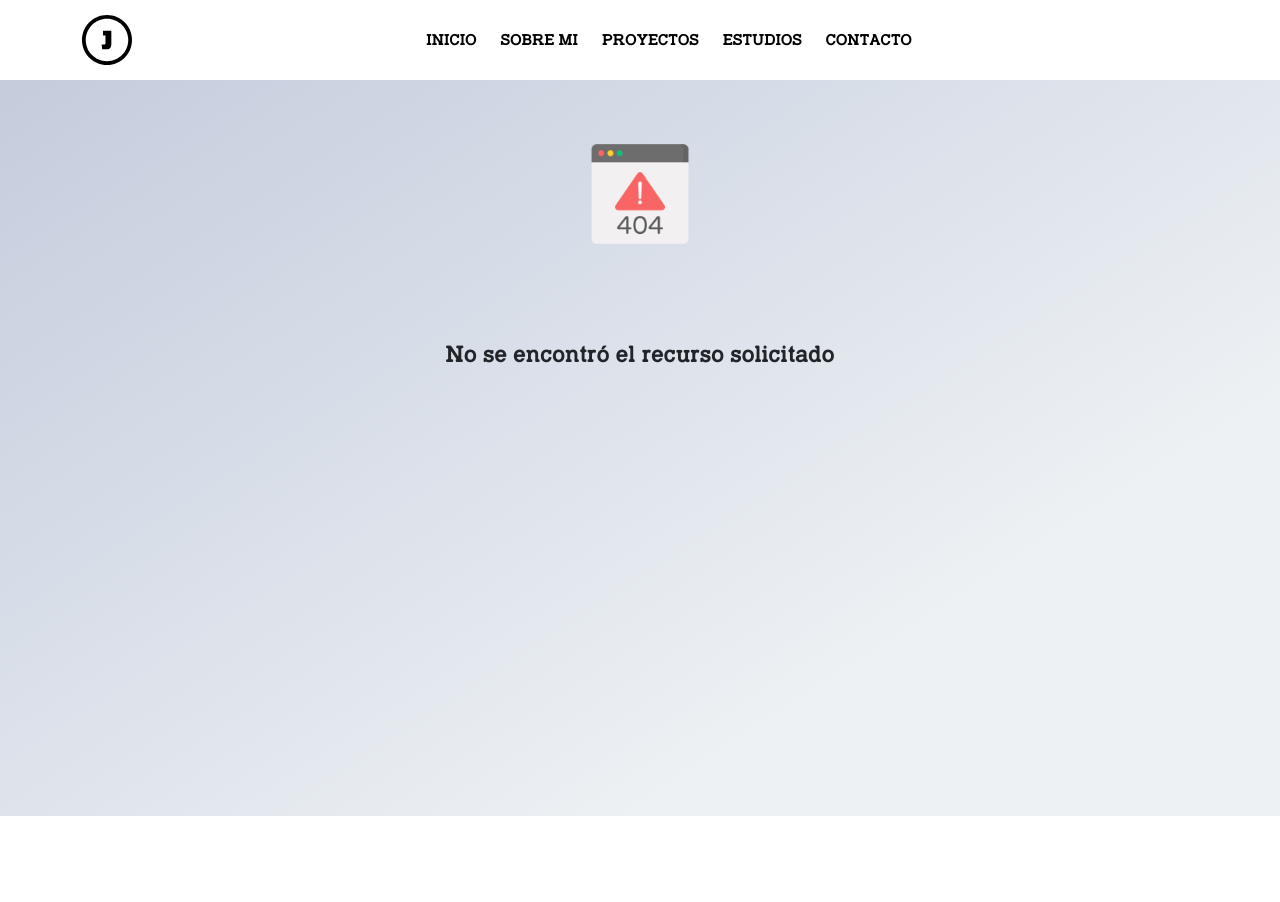
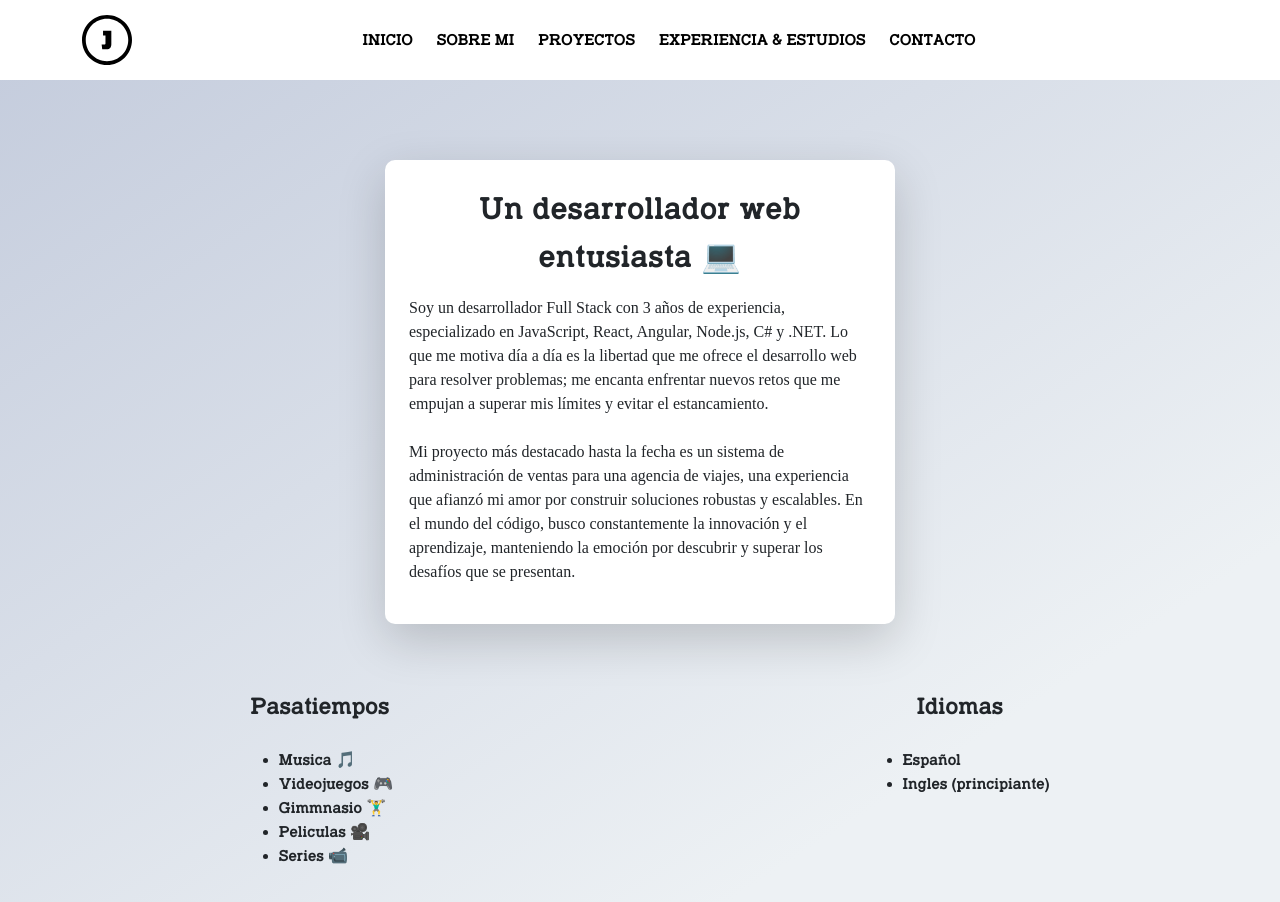
Before and after one commit to JuanCDLPR/portafolio, a React (Create React App) app: page /sobre-mi in a window 1280 px wide. Shown: the top 902 px of the page. Before the commit the page ends 816 px from the top, so only its background shows below. Built offline with nearby package versions, Linux system fonts and the light colour scheme.

Commit message:
sobre mi

```diff
--- a/public/index.html
+++ b/public/index.html
@@ -178,5 +178,15 @@
       height: 20rem;
       width: 20rem;
     }
+
+    .anchoComentario {
+      width: 100%;
+    }
+
+    @media (min-width: 576px) {
+      .anchoComentario {
+        width: 50%;
+      }
+    }
   </style>
 </html>
--- a/src/App.js
+++ b/src/App.js
@@ -1,4 +1,4 @@
-import React from "react";
+import React, { useState } from "react";
 //import NavBar from "./NavBar";
 import { Box, Tooltip, IconButton } from "@mui/material";
 import Container from "react-bootstrap/Container";
@@ -15,9 +15,17 @@ import {
 import loogo from "./assets/j-alphabet-round-icon.svg";
 import Error404 from "./includes/Error404";
 import Inicio from "./modules/inicio/Inicio";
+import SobreMi from "./modules/sobre_mi/SobreMi";
 
 function App() {
   const location = useLocation();
+  const [expanded, setExpanded] = useState(false);
+
+  const onClose = () => {
+    setTimeout(() => {
+      setExpanded(false);
+    }, 400);
+  };
 
   return (
     <>
@@ -29,6 +37,7 @@ function App() {
           backgroundColor: "white",
           height: "5rem",
         }}
+        expanded={expanded}
       >
         <Container>
           <Navbar.Brand href="#">
@@ -43,7 +52,10 @@ function App() {
             </Link>
           </Navbar.Brand>
 
-          <Navbar.Toggle aria-controls="basic-navbar-nav" />
+          <Navbar.Toggle
+            aria-controls="basic-navbar-nav"
+            onClick={() => setExpanded(expanded ? false : "expanded")}
+          />
           <Navbar.Collapse className="bg-white" id="basic-navbar-nav">
             <Nav className="ms-auto me-auto">
               <Link
@@ -56,17 +68,19 @@ function App() {
                       ? "#C9A396"
                       : "black",
                 }}
+                onClick={onClose}
               >
                 INICIO
               </Link>
 
               <Link
                 className="p-2 me-2 font-Oxygen animated-text"
-                to="nosotros"
+                to="sobre-mi"
                 style={{
                   textDecoration: "none",
                   color: location.pathname == "/nosotros" ? "#C9A396" : "black",
                 }}
+                onClick={onClose}
               >
                 SOBRE MI
               </Link>
@@ -78,6 +92,7 @@ function App() {
                   color:
                     location.pathname == "/productos" ? "#C9A396" : "black",
                 }}
+                onClick={onClose}
               >
                 PROYECTOS
               </Link>
@@ -89,8 +104,9 @@ function App() {
                   textDecoration: "none",
                   color: location.pathname == "/bride" ? "#C9A396" : "black",
                 }}
+                onClick={onClose}
               >
-                ESTUDIOS
+                EXPERIENCIA & ESTUDIOS
               </Link>
 
               <Link
@@ -100,6 +116,7 @@ function App() {
                   textDecoration: "none",
                   color: location.pathname == "/contacto" ? "#C9A396" : "black",
                 }}
+                onClick={onClose}
               >
                 CONTACTO
               </Link>
@@ -123,8 +140,9 @@ function App() {
           }}
         >
           <Routes>
+            <Route path="/" element={<Inicio />} />
             <Route path="/home" element={<Inicio />} />
-            <Route path="/" element={<Inicio />} />
+            <Route path="/sobre-mi" element={<SobreMi />} />
             <Route path="*" element={<Error404 />} />
           </Routes>
         </Box>
--- a/src/modules/inicio/Inicio.jsx
+++ b/src/modules/inicio/Inicio.jsx
@@ -1,6 +1,8 @@
 import React from "react";
-import { Box, Typography } from "@mui/material";
+import { Box, IconButton, Typography } from "@mui/material";
 import { Col, Row } from "react-bootstrap";
+
+import { FaGithub } from "react-icons/fa";
 
 import Me from "../../assets/me.png";
 import CV from "../../assets/JuanCarlos_DeLaPazRamírez_CV_ES.pdf";
@@ -23,11 +25,13 @@ export default function Inicio() {
     enlaceTemp.click();
     document.body.removeChild(enlaceTemp);
   };
+
   return (
     <>
       <div className="pt-5rem container">
         <Row className="px-0 px-md-2">
           <Col xs={12} md={6} className="d-flex justify-content-center">
+            <div className="d-flex d-md-none flex-column align-items-center">
               <div
                 style={{
                   background: `url(${Me})`,
@@ -40,8 +44,26 @@ export default function Inicio() {
                   width: "20rem",
                   height: "20rem",
                 }}
-              className="d-block d-md-none"
               />
+              <a
+                href="https://github.com/JuanCDLPR"
+                target="_blank"
+                rel="noreferrer"
+              >
+                <IconButton
+                  style={{
+                    marginTop: "40px",
+                  }}
+                >
+                  <FaGithub
+                    style={{
+                      fontSize: "40px",
+                      color: "#000000",
+                    }}
+                  />
+                </IconButton>
+              </a>
+            </div>
           </Col>
 
           <Col xs={12} md={6} className="">
@@ -71,6 +93,7 @@ export default function Inicio() {
             md={6}
             className=" d-flex justify-content-center pt-md-5"
           >
+            <div className="d-none d-md-flex flex-column align-items-center ">
               <div
                 style={{
                   background: `url(${Me})`,
@@ -83,15 +106,33 @@ export default function Inicio() {
                   width: "23rem",
                   height: "23rem",
                 }}
-              className="d-none d-md-block "
               />
+              <a
+                href="https://github.com/JuanCDLPR"
+                target="_blank"
+                rel="noreferrer"
+              >
+                <IconButton
+                  style={{
+                    marginTop: "5px",
+                  }}
+                >
+                  <FaGithub
+                    style={{
+                      fontSize: "40px",
+                      color: "#000000",
+                    }}
+                  />
+                </IconButton>
+              </a>
+            </div>
           </Col>
         </Row>
 
         <Row className="">
           <Col
             xs={12}
-            className=" d-flex py-4 ps-0 ps-md-5 justify-content-center justify-content-md-start"
+            className=" d-flex mt-5 mt-md-0  ps-0 ps-md-5 justify-content-center justify-content-md-start"
           >
             <button class="button" type="button" onClick={downloadCV}>
               <span class="button__text">Descargar CV</span>
--- /dev/null
+++ b/src/modules/sobre_mi/SobreMi.jsx
@@ -0,0 +1,83 @@
+import { Box, Container, Typography } from "@mui/material";
+import React from "react";
+import { Col, Row } from "react-bootstrap";
+import Me from "../../assets/me.png";
+
+export default function SobreMi() {
+  function calcularAniosExperiencia() {
+    const anioInicio = 2021; // El año en que comenzaste a programar
+    const anioActual = new Date().getFullYear(); // Obtiene el año actual
+    return anioActual - anioInicio;
+  }
+
+  return (
+    <>
+      <div className="pt-5rem ">
+        <div className=" d-flex justify-content-center w-100 container">
+          <Row className="p-0 m-0">
+            <Col xs={12} md={12} className="px-5 d-flex justify-content-center">
+              <div
+                style={{
+                  boxShadow: "2",
+                  background: "#FFFFFF",
+                  marginTop: "80px",
+                  //width: "auto",
+                  //padding: "20px",
+                  //borderStyle: "solid",
+                  //borderColor: "#000000",
+                  borderRadius: "10px",
+                }}
+                className=" p-4 anchoComentario shadow-lg"
+              >
+                <Typography className="font-Oxygen fs-2 text-center">
+                  Un desarrollador web entusiasta 💻
+                </Typography>
+                <p style={{ fontFamily: "serif" }}>
+                  Soy un desarrollador Full Stack con{" "}
+                  {calcularAniosExperiencia()} años de experiencia,
+                  especializado en JavaScript, React, Angular, Node.js, C# y
+                  .NET. Lo que me motiva día a día es la libertad que me ofrece
+                  el desarrollo web para resolver problemas; me encanta
+                  enfrentar nuevos retos que me empujan a superar mis límites y
+                  evitar el estancamiento.
+                  <br />
+                  <br />
+                  Mi proyecto más destacado hasta la fecha es un sistema de
+                  administración de ventas para una agencia de viajes, una
+                  experiencia que afianzó mi amor por construir soluciones
+                  robustas y escalables. En el mundo del código, busco
+                  constantemente la innovación y el aprendizaje, manteniendo la
+                  emoción por descubrir y superar los desafíos que se presentan.
+                </p>
+              </div>
+            </Col>
+          </Row>
+        </div>
+        <Row className="p-0 m-0">
+          <Col xs={12} sm={6}>
+            <div className="d-flex justify-content-center flex-column  align-items-center">
+              <div className=" fs-4 mt-5 pt-3 mb-4">Pasatiempos</div>
+              <ul>
+                <li>Musica 🎵</li>
+                <li>Videojuegos 🎮</li>
+                <li>Gimmnasio 🏋️‍♂️</li>
+                <li>Peliculas 🎥</li>
+                <li>Series 📹</li>
+              </ul>
+            </div>
+          </Col>
+          <Col xs={12} sm={6}>
+            <div className="d-flex justify-content-center flex-column  align-items-center">
+              <div className=" fs-4 mt-5 pt-3 mb-4">Idiomas</div>
+              <ul>
+                <li>Español</li>
+                <li>Ingles (principiante)</li>
+              </ul>
+            </div>
+          </Col>
+        </Row>
+      </div>
+      <div className="w-100 py-5 my-4"></div>
+    </>
+  );
+}
```
Lines whose indentation alone changed are shown as unchanged.
